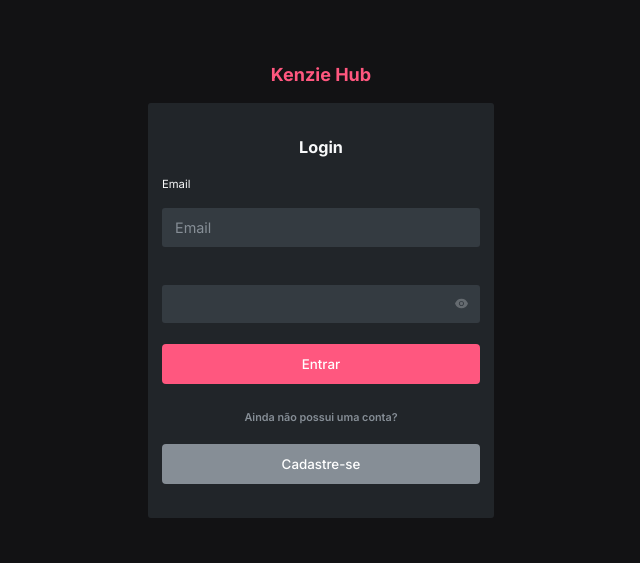
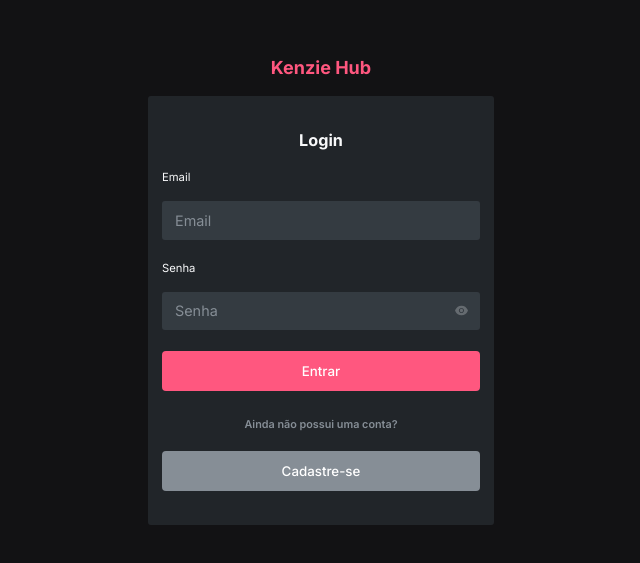
Before and after one commit to werikscs/hub-portfolios, a React (Create React App) app: page / in a window 1280 px wide. Shown: the part 109-672 px from the top of the page, without its empty margins (319-959 px from the left). Built offline with nearby package versions, Linux system fonts and the light colour scheme.

Commit message:
refactor(pages/login): change props of InputText and InputPassword

```diff
--- a/src/pages/Login/index.jsx
+++ b/src/pages/Login/index.jsx
@@ -12,9 +12,9 @@
       <S.Div>
         <h2>Login</h2>
 
-        <InputText label="Email" type="text" placeholder="Email" />
+        <InputText label="Email" placeholder="Email" />
 
-        <InputPassword />
+        <InputPassword label="Senha" placeholder="Senha" />
 
         <Button text="Entrar" />
 
```
